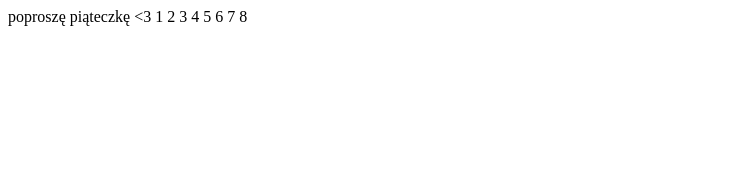
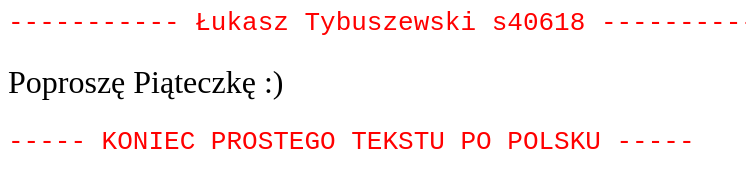
Before and after one commit to tybuszes/xxx, a plain HTML site: page index.html in a window 1280 px wide. Shown: the whole page, without its empty margins (0-746 px from the left). Drawn offline with Linux system fonts and the light colour scheme.

Commit message:
Update index.html

```diff
--- a/index.html
+++ b/index.html
@@ -1,25 +1,24 @@
-<!doctype html>
-<html>
-     <head>
-          <meta charset="UTF-8" />
-     </head>
-     <body>
-     poproszę piąteczkę <3
-  </body>
+<HTML>
+<title>Prosty tekst po polsku</title>
+<body bgcolor="#ffffff" vlink="#000000" link="#000000" hlink="#000000"
+alink="#000000"> <font size="+3">
+
+<font color="red">
+<pre>
+----------- Łukasz Tybuszewski s40618 ----------------
+</pre>
+</font>
+
+     Poproszę Piąteczkę :)
+
+
+
+<font color="red">
+<pre>
+----- KONIEC PROSTEGO TEKSTU PO POLSKU -----
+</pre>
+</font>
+</body>
+
+</font>
 </html>
-1
-2
-3
-4
-5
-6
-7
-8
-<!doctype html>
-<html>
-     <head>
-          <meta charset="UTF-8" />
-     </head>
-     <body>
-     </body>
-</html>
```
